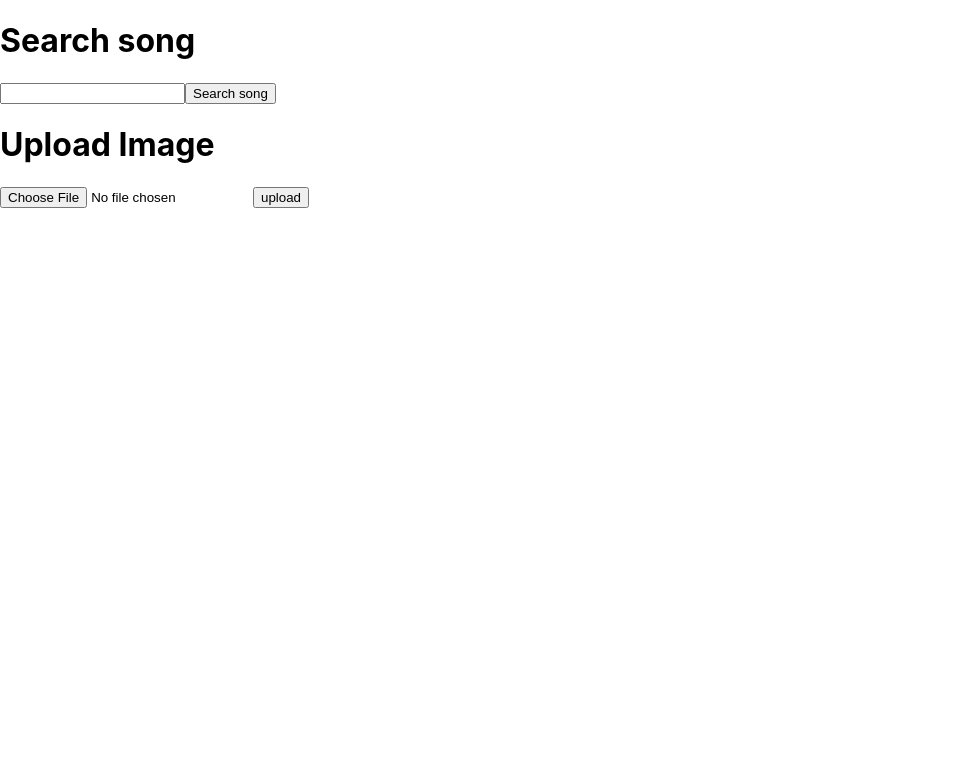
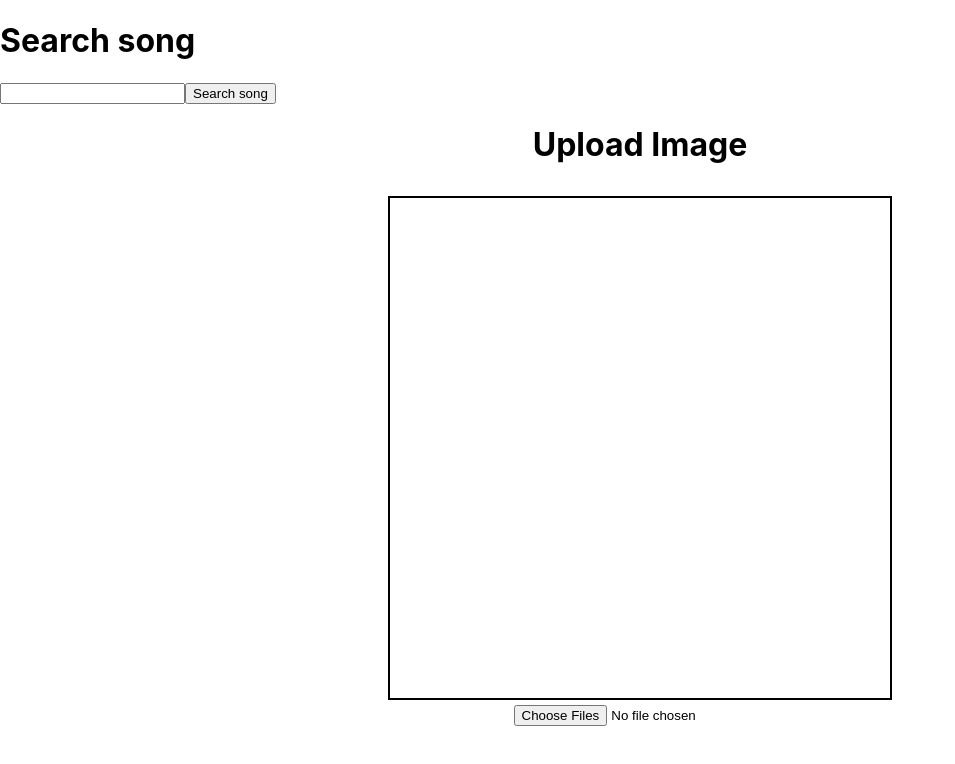
Before and after one commit to nfoote/ditty, a React (Create React App) app in the folder frontend/ditty-app/: page / in a window 1280 px wide. Shown: the top 764 px of the page, without its empty margins (0-955 px from the left). Built offline with nearby package versions, Linux system fonts and the light colour scheme.

Commit message:
add canvas and way to upload/render an image

```diff
--- /dev/null
+++ b/frontend/ditty-app/src/components/canvas.js
@@ -0,0 +1,47 @@
+import React, { useRef, useEffect, useState } from 'react';
+
+const Canvas = ({ imageData }) => {
+  const canvasRef = useRef(null);
+  const [context, setContext] = useState(null);
+  const img = new Image();
+
+  useEffect(() => {
+    if (canvasRef.current) {
+      const renderCtx = canvasRef.current.getContext('2d');
+
+      if (renderCtx) {
+        setContext(renderCtx);
+      }
+    }
+
+    if (context) {
+      if (imageData != null) {
+        img.onload = () => {
+          context.drawImage(img, 0, 0, 500, 500);
+        };
+        img.src = imageData;
+      }
+    }
+  }, [context, imageData]);
+
+  return (
+    <div
+      style={{
+        textAlign: 'center',
+      }}
+    >
+      <canvas
+        id="canvas"
+        ref={canvasRef}
+        width={500}
+        height={500}
+        style={{
+          border: '2px solid #000',
+          marginTop: 10,
+        }}
+      />
+    </div>
+  );
+};
+
+export default Canvas;
--- a/frontend/ditty-app/src/components/image-upload.js
+++ b/frontend/ditty-app/src/components/image-upload.js
@@ -1,14 +1,33 @@
-import React from 'react';
+import React, { useState } from 'react';
+import Canvas from './canvas';
 
-const ImageUpload = () => (
-  <>
-    <h1>Upload Image</h1>
+const ImageUpload = () => {
+  const [imageData, setImageData] = useState(null);
 
-    <form action="/upload" method="post" encType="multipart/form-data">
-      <input type="file" accept="image/*" name="photo" />
-      <input type="submit" value="upload" />
-    </form>
-  </>
-);
+  function handleUploadChange(e) {
+    const file = e.target.files[0];
+    if (!file) {
+      return;
+    }
+    const reader = new FileReader();
+    reader.readAsDataURL(file);
+
+    reader.onloadend = () => {
+      setImageData(reader.result);
+    };
+  }
+
+  return (
+    <div
+      style={{
+        textAlign: 'center',
+      }}
+    >
+      <h1>Upload Image</h1>
+      <Canvas imageData={imageData} />
+      <input onChange={handleUploadChange} id="upload" type="file" accept="text" multiple />
+    </div>
+  );
+};
 
 export default ImageUpload;
--- a/frontend/ditty-app/src/components/text-input.js
+++ b/frontend/ditty-app/src/components/text-input.js
@@ -1,11 +1,15 @@
 import React, { useState } from 'react';
 
-const Button = (value) => {
-  const handleOnClick = () => {
-    console.log(fetch(`/getSong?value=${value}`));
-  };
-  return (<button type="button" onClick={() => handleOnClick()}>Search song</button>);
-};
+const Button = (value) => (
+  <button
+    type="button"
+    onClick={() => {
+      console.log(fetch(`/getSong?value=${value}`));
+    }}
+  >
+    Search song
+  </button>
+);
 
 const TextInput = () => {
   const [userInput, setUserInput] = useState('');
```
Also changed, not shown: frontend/ditty-app/.eslintrc.js, 2 other files (tests, documents, lock files or other folders).
